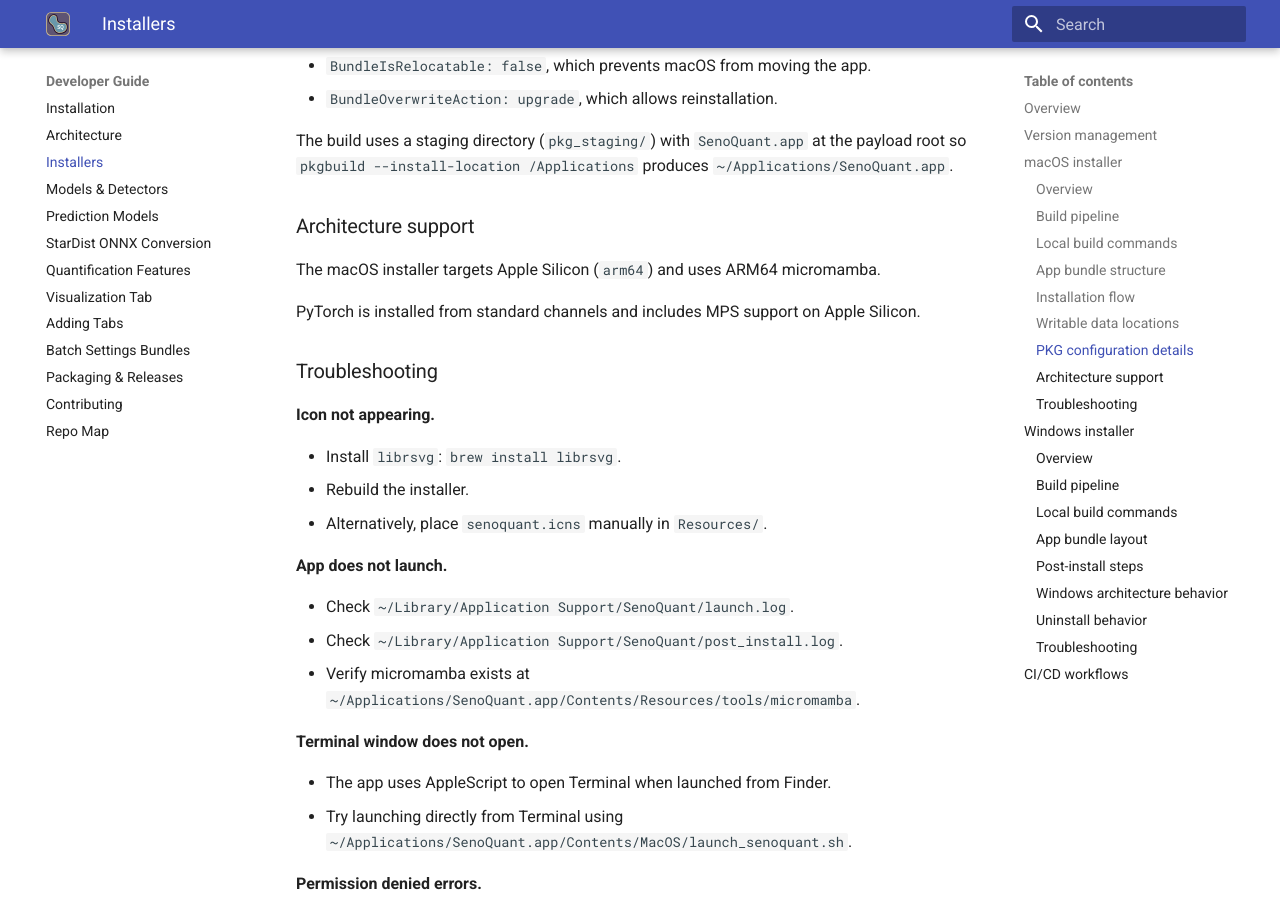
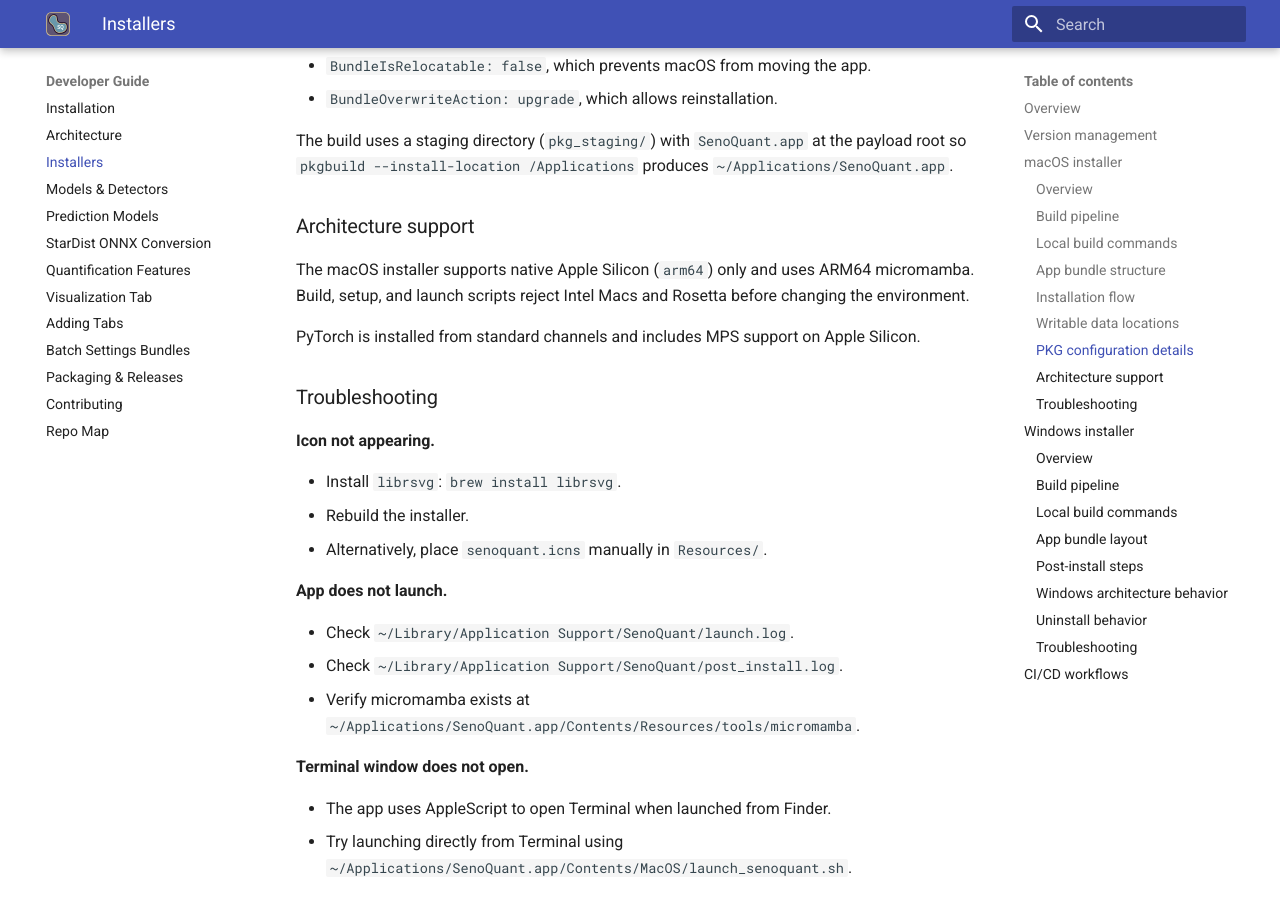
Before and after one commit to HaamsRee/senoquant, an MkDocs documentation site: the page built from docs/developer/installer.md, in a window 1280 px wide and 900 px high, scrolled down 3347 px. Built offline with MkDocs 1.6.1 and Material for MkDocs 9.7.7, drawn with Linux system fonts in a browser that asks for light colours; the version menu is left out.

Commit message:
fix(macos): require native Apple Silicon

```diff
--- a/docs/developer/installer.md
+++ b/docs/developer/installer.md
@@ -126,7 +126,7 @@
 
 ### Architecture support
 
-The macOS installer targets Apple Silicon (`arm64`) and uses ARM64 micromamba.
+The macOS installer supports native Apple Silicon (`arm64`) only and uses ARM64 micromamba. Build, setup, and launch scripts reject Intel Macs and Rosetta before changing the environment.
 
 PyTorch is installed from standard channels and includes MPS support on Apple Silicon.
 
```
Also changed, not shown: README.md (+2 -0 lines), docs/user/installation.md (+1 -1 lines), installer/macos/README.md (+1 -1 lines), 4 other files.
